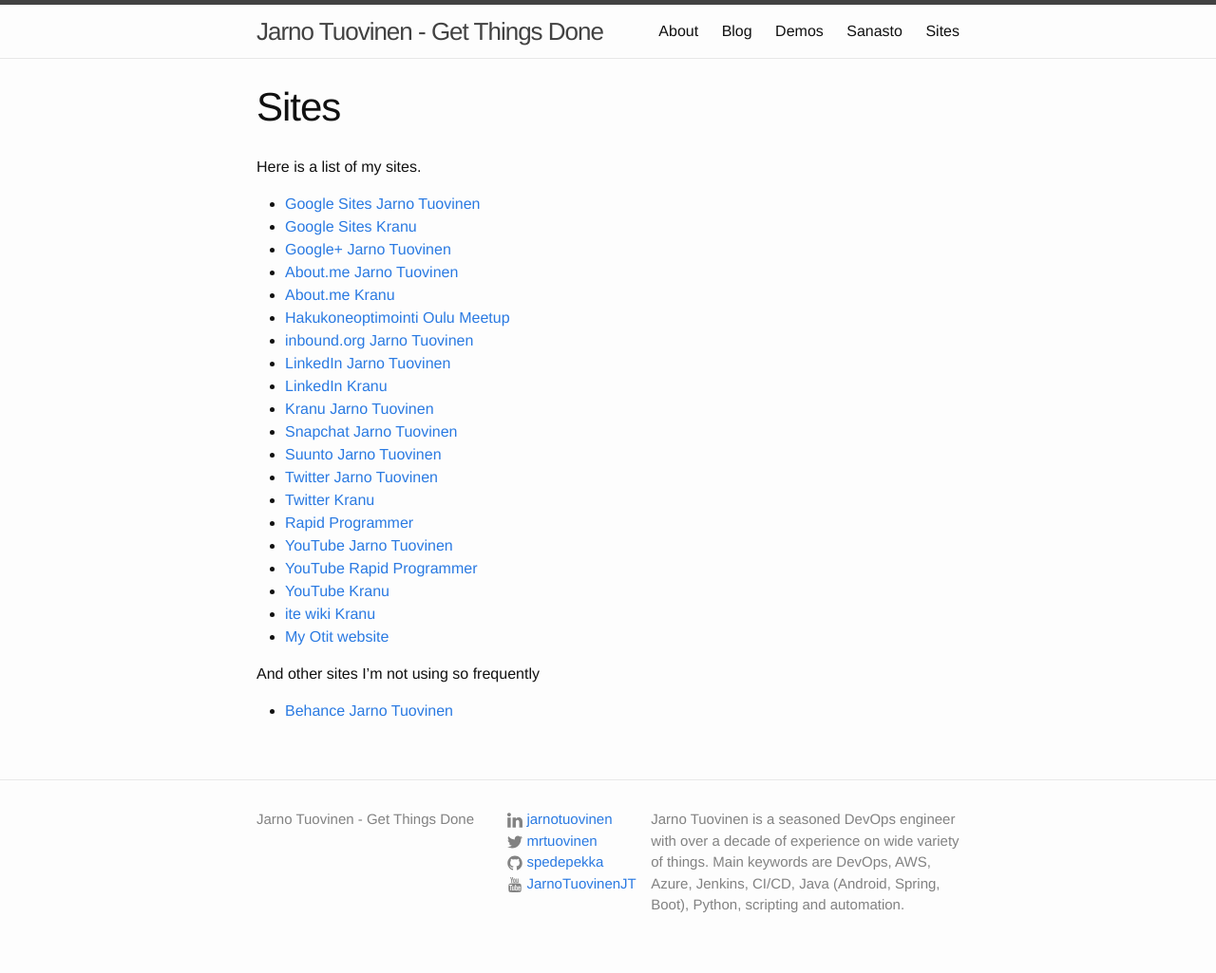
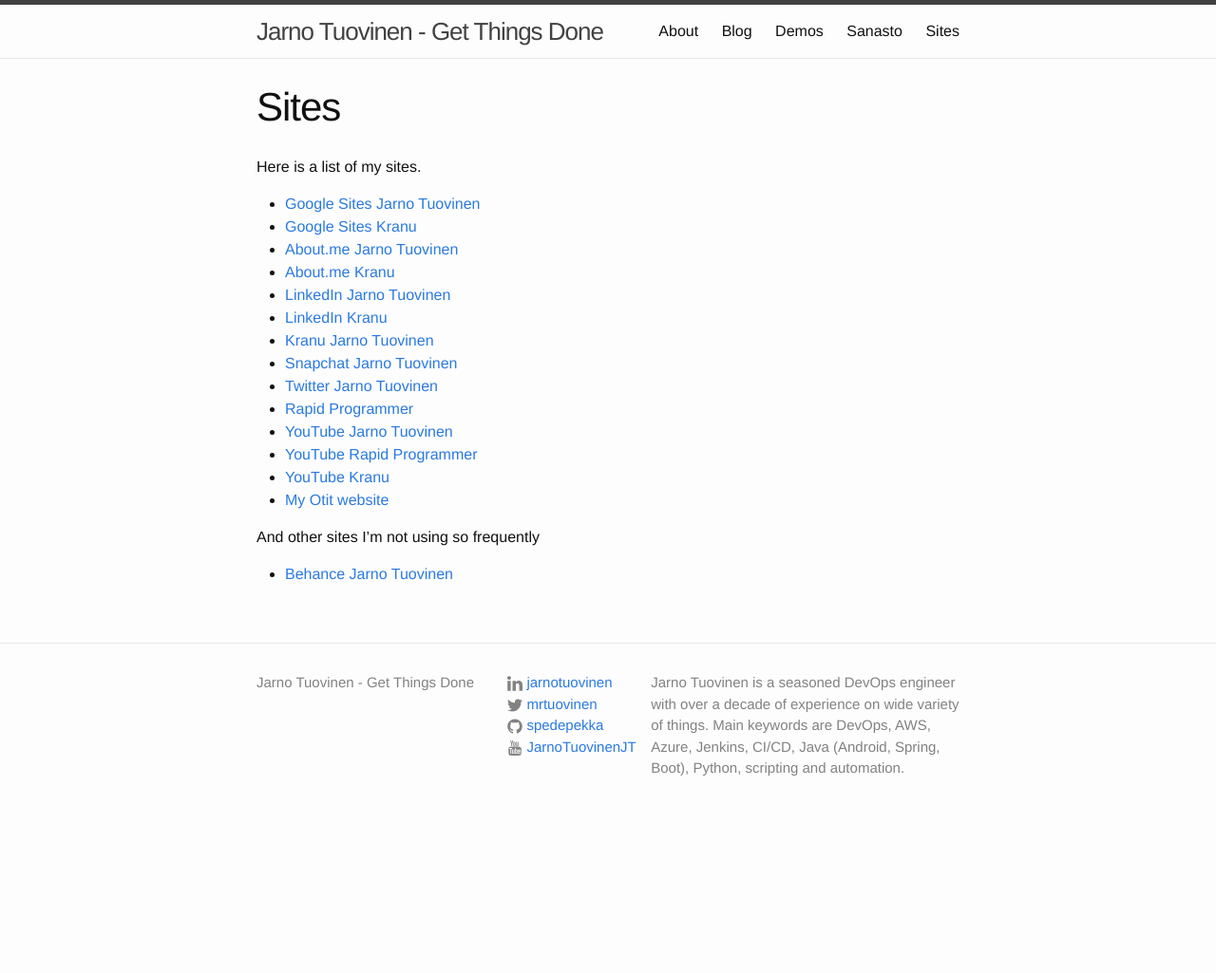
Before and after one commit to spedepekka/spedepekka.github.io, a Jekyll site: the page built from sites.md, in a window 1280 px wide. Shown: the whole page at 95% size. Built offline with Jekyll 4.4.1, drawn with Linux system fonts in a browser that asks for light colours; after the commit the page ends 900 px from its top, so only the background shows below that.

Commit message:
Update links to sites.md

```diff
--- a/sites.md
+++ b/sites.md
@@ -11,23 +11,17 @@
 
 * [Google Sites Jarno Tuovinen](https://sites.google.com/view/jarnotuovinen)
 * [Google Sites Kranu](https://sites.google.com/view/kranu)
-* [Google+ Jarno Tuovinen](https://plus.google.com/+JarnoTuovinenJT)
 * [About.me Jarno Tuovinen](https://about.me/mrtuovinen)
 * [About.me Kranu](https://about.me/kranu)
-* [Hakukoneoptimointi Oulu Meetup](https://www.meetup.com/Hakukoneoptimointi-Oulu/)
-* [inbound.org Jarno Tuovinen](https://inbound.org/in/mrtuovinen)
 * [LinkedIn Jarno Tuovinen](https://fi.linkedin.com/in/jarnotuovinen)
 * [LinkedIn Kranu](https://www.linkedin.com/company/kranu)
 * [Kranu Jarno Tuovinen](http://www.kranu.fi)
 * [Snapchat Jarno Tuovinen](https://www.snapchat.com/add/mrtuovinen)
-* [Suunto Jarno Tuovinen](http://www.movescount.com/members/member1681042-mrtuovinen)
 * [Twitter Jarno Tuovinen](https://twitter.com/mrtuovinen)
-* [Twitter Kranu](https://twitter.com/kranufi)
 * [Rapid Programmer](http://rapidprogrammer.com)
 * [YouTube Jarno Tuovinen](http://www.youtube.com/c/JarnoTuovinenJT)
 * [YouTube Rapid Programmer](https://www.youtube.com/user/spedepekka)
 * [YouTube Kranu](https://www.youtube.com/channel/UCukCtPvOICLrUgzMReliTsw)
-* [ite wiki Kranu](https://www.itewiki.fi/kranu)
 * [My Otit website](https://www.otit.fi/~ihaaaaaa/index.html)
 
 And other sites I'm not using so frequently
```
